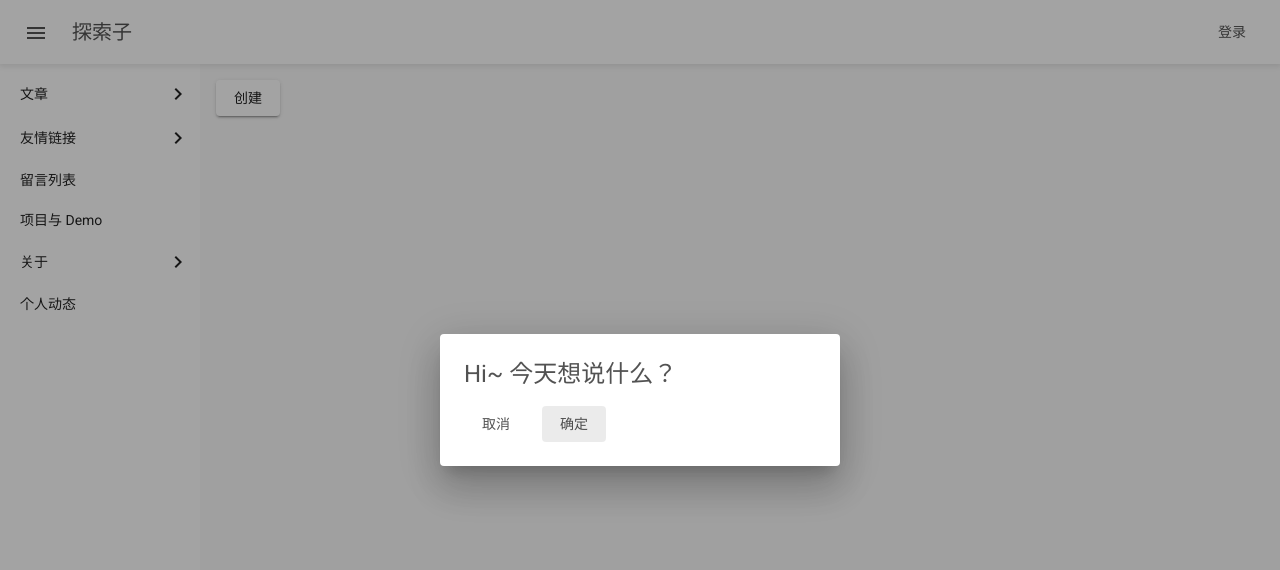
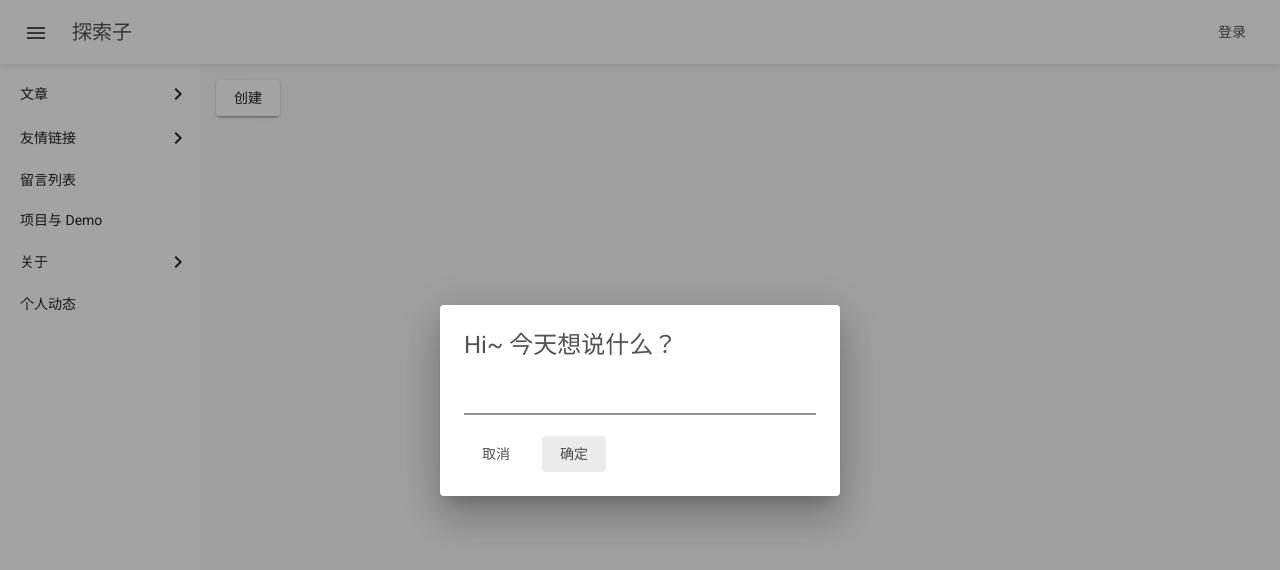
Before and after one commit to hsiaofongw/angular-demo-1, an Angular app: page /says in a window 1280 px wide. Both pictures are taken after a click on the button "创建". Shown: the top 570 px of the page. Built offline with nearby package versions, Linux system fonts and the light colour scheme.

Commit message:
style: 实现了 textarea 的动效

```diff
--- a/src/app/says/components/says/says.component.css
+++ b/src/app/says/components/says/says.component.css
@@ -47,3 +47,25 @@
 .highlight-button {
   background-color: rgba(0, 0, 0, 0.08);
 }
+
+.overlay-input {
+  resize: none;
+  border-radius: 0px;
+  border-style: solid;
+  outline: none;
+  border-top-width: 0px;
+  border-left-width: 0px;
+  border-right-width: 0px;
+  border-bottom-width: 2px;
+  border-color: #0000006e;
+  width: 100%;
+  box-sizing: border-box;
+  font-size: inherit;
+  font-family: inherit;
+  color: inherit;
+  font-weight: inherit;
+}
+
+.overlay-input-section {
+  margin-bottom: 16px;
+}
--- a/src/app/says/components/says/says.component.html
+++ b/src/app/says/components/says/says.component.html
@@ -3,6 +3,9 @@
     <div class="dialog">
       <div class="header">
         <h1 class="heading-1">Hi~ 今天想说什么？</h1>
+      </div>
+      <div class="overlay-input-section">
+        <app-text-area></app-text-area>
       </div>
       <div class="overlay-button-section">
         <button
--- a/src/app/says/says.module.ts
+++ b/src/app/says/says.module.ts
@@ -6,6 +6,7 @@ import { SaysComponent } from './components/says/says.component';
 import { LayoutModule } from '../shared-modules/layout/layout.module';
 import { MatButtonModule } from '@angular/material/button';
 import { MatDialogModule } from '@angular/material/dialog';
+import { TeletypeModule } from './submodules/teletype/teletype.module';
 
 
 @NgModule({
@@ -18,6 +19,7 @@ import { MatDialogModule } from '@angular/material/dialog';
     LayoutModule,
     MatButtonModule,
     MatDialogModule,
+    TeletypeModule,
   ]
 })
 export class SaysModule { }
--- /dev/null
+++ b/src/app/says/submodules/teletype/components/text-area/text-area.component.css
@@ -0,0 +1,35 @@
+
+.overlay-input {
+  resize: none;
+  border-radius: 0px;
+  border-style: solid;
+  outline: none;
+  border-top-width: 0px;
+  border-left-width: 0px;
+  border-right-width: 0px;
+  border-bottom-width: 2px;
+  border-color: #0000006e;
+  width: 100%;
+  box-sizing: border-box;
+  font-size: inherit;
+  font-family: inherit;
+  color: inherit;
+  font-weight: inherit;
+}
+
+.animate-bar-container {
+  height: 0px;
+  position: relative;
+  top: -7px;
+}
+
+.animate-bar {
+  background-color: #0083C8;
+  border: none;
+  height: 2px;
+  width: 100%;
+}
+
+.textarea-container {
+  overflow: hidden;
+}
--- /dev/null
+++ b/src/app/says/submodules/teletype/components/text-area/text-area.component.html
@@ -0,0 +1,8 @@
+<div class="textarea-container">
+  <textarea
+    class="overlay-input"
+    (focus)="inputActive = 'active'"
+    (blur)="inputActive = 'inActive'"
+  ></textarea>
+  <div class="animate-bar-container"><div [@inputActive]="inputActive" class="animate-bar"></div></div>
+</div>
--- /dev/null
+++ b/src/app/says/submodules/teletype/components/text-area/text-area.component.ts
@@ -0,0 +1,27 @@
+import { animate, query, state, style, transition, trigger } from '@angular/animations';
+import { Component, OnInit } from '@angular/core';
+
+@Component({
+  selector: 'app-text-area',
+  templateUrl: './text-area.component.html',
+  styleUrls: ['./text-area.component.css'],
+  animations: [
+    trigger('inputActive', [
+      state('inActive', style({ transform: 'translateX(-100%)'})),
+      state('active', style({ transform: 'translateX(0%)'})),
+      transition('inActive => active', animate('800ms ease-out')),
+      transition('active => inActive', animate('800ms ease-out')),
+      state('void', style({ transform: 'translateX(-100%)'})),
+    ]),
+  ]
+})
+export class TextAreaComponent implements OnInit {
+
+  inputActive: 'active' | 'inActive'  = 'inActive';
+
+  constructor() { }
+
+  ngOnInit(): void {
+  }
+
+}
```
Also changed, not shown: src/app/says/submodules/teletype/teletype.module.ts (added, +16 -0 lines), 1 other file (tests, documents, lock files or other folders).
